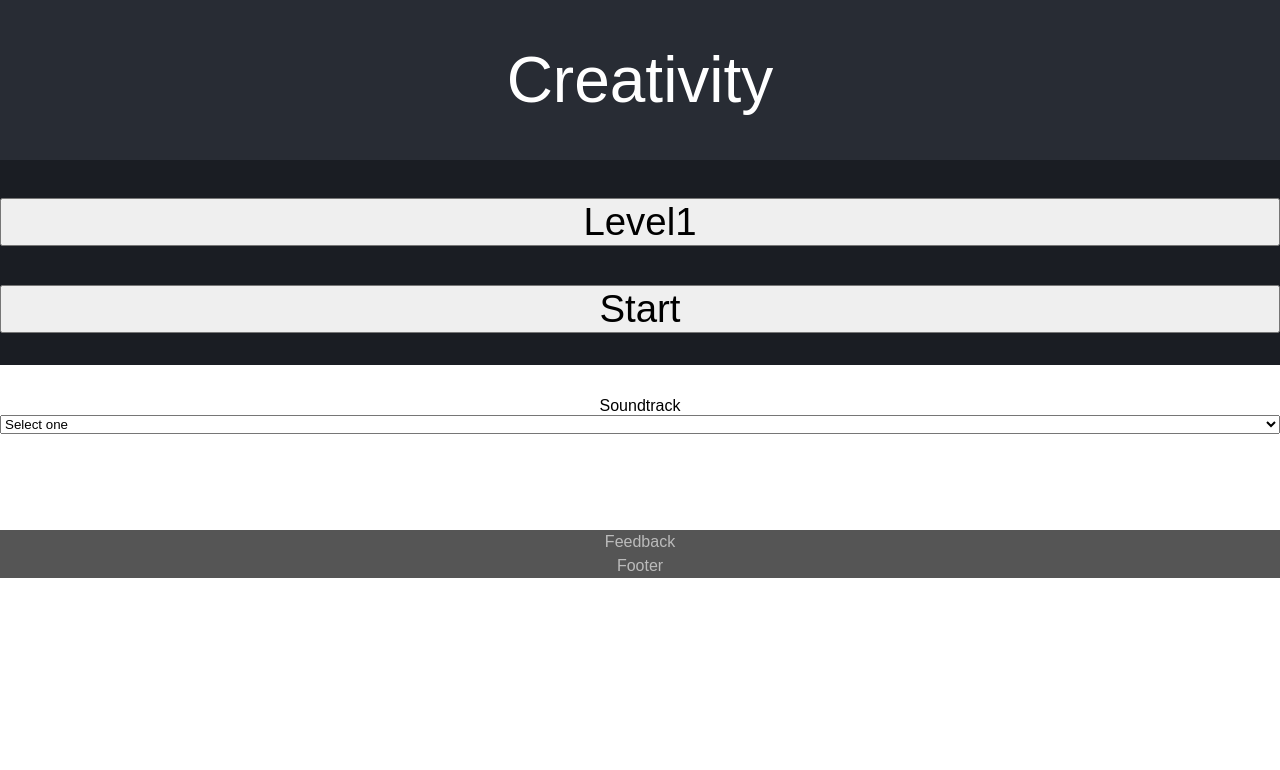
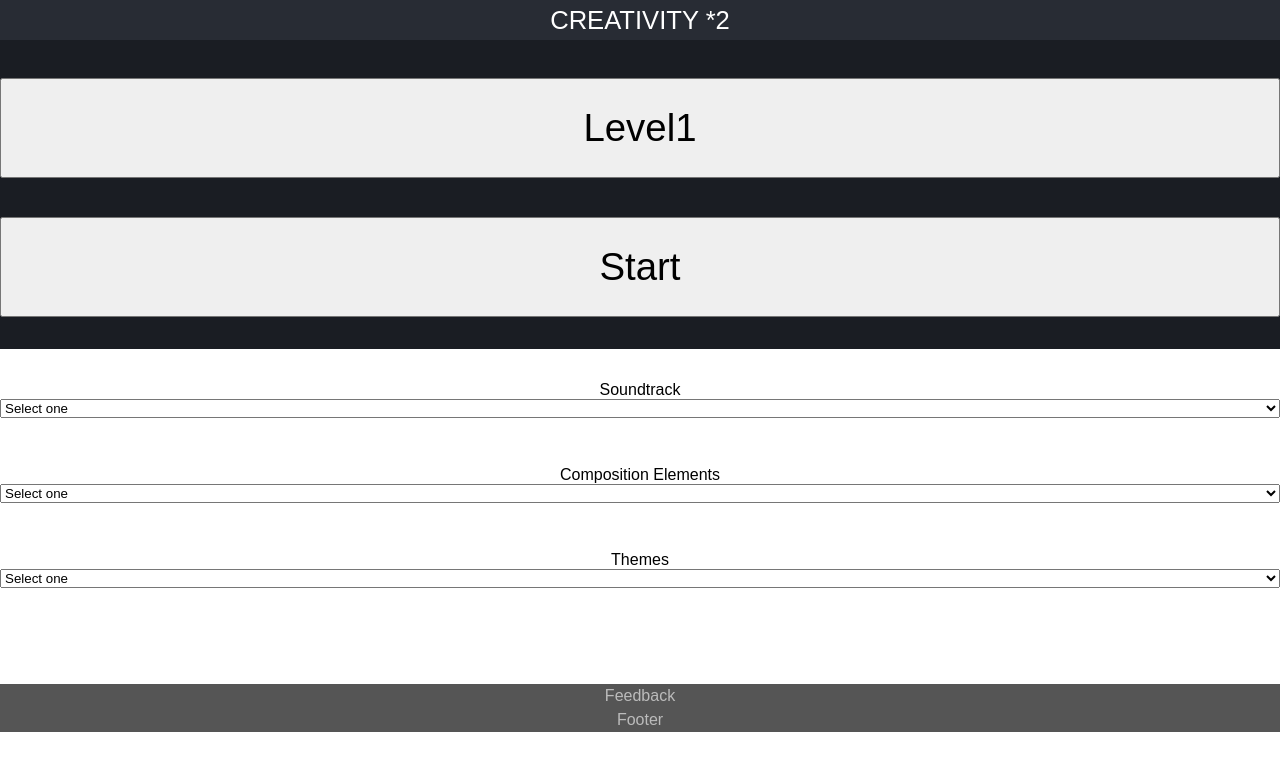
Before and after one commit to xd43vild69/react-creativity, a React (Create React App) app: page / in a window 1280 px wide. Shown: the top 770 px of the page. Built offline with nearby package versions, Linux system fonts and the light colour scheme.

Commit message:
Include child event call

```diff
--- a/src/App.css
+++ b/src/App.css
@@ -14,12 +14,12 @@
 
 .App-header {
   background-color: hsl(220, 13%, 18%);
-  min-height: 20vh;
+  min-height: 5vh;
   display: flex;
   flex-direction: column;
   align-items: center;
   justify-content: center;
-  font-size: 5vw;
+  font-size: 2vw;
   color: white;
 }
 
@@ -46,6 +46,7 @@
 .buttonElements button {
   margin-top: 1em;
   font-size: 3vw;
+  height: 100px;
 }
 
 .DDLElements {
--- a/src/App.tsx
+++ b/src/App.tsx
@@ -6,7 +6,7 @@ function App() {
   return (
     <div className="App">
       <header className="App-header">
-        Creativity
+        CREATIVITY *2
       </header>
       <section>
         <CreativityManager />
--- a/src/components/ButtonStart.tsx
+++ b/src/components/ButtonStart.tsx
@@ -1,13 +1,11 @@
-import { FC, useState } from 'react'
-import { createSolutionBuilderWithWatchHost } from 'typescript';
+import React, { FC, useState } from 'react'
 
 interface Props {
-    name: string
+    name: string;
+    handleButtonStart: (e: React.MouseEvent<HTMLButtonElement>) => void;
 }
 
-const ButtonStart: FC<{ name: string }> = ({ name }: Props) => {
-
-    const [levelName, setLevelName] = useState<string>("Start");
+const ButtonStart = ({ name, handleButtonStart }: Props) => {
 
     const addTask = (): void => {
 
@@ -15,7 +13,10 @@ const ButtonStart: FC<{ name: string }> = ({ name }: Props) => {
 
     return (
         <>
-            <button className="btnElement" onClick={addTask}>{levelName}</button>
+            <button className="btnElement" onClick={handleButtonStart}>{name}</button>
+            {/* <button className="btnElement" onClick={() => {
+                handleButtonStart();
+            }}>x</button> */}
         </>
     )
 }
--- a/src/components/CreativityManager.tsx
+++ b/src/components/CreativityManager.tsx
@@ -1,4 +1,4 @@
-
+import React, { FC, useState } from 'react'
 import DropdownElements, { IElements } from './DropdownElements'
 import ButtonElements from './ButtonElements'
 import Feedback from './Feedback'
@@ -6,18 +6,25 @@ import ButtonStart from './ButtonStart'
 
 const CreativityManager = () => {
 
-const arrayElements: Array<IElements> = [{label:"1", value:"2"}, {label:"1x", value:"2x"}, {label:"1x", value:"2y"}]
+    const arrayElements: Array<IElements> = [{ label: "1", value: "2" }, { label: "1x", value: "2x" }, { label: "1x", value: "2y" }]
+
+    const handleButtonStart = () => {
+        console.log("handleButtonStart");
+        setStartButtonName("Restart");
+    }
+
+    const [startButtonName, setStartButtonName] = useState<string>("Start");
 
     return (
         <div>
             <div className="buttonElements">
                 <ButtonElements name="Level" />
-                <ButtonStart name="Start" />
+                <ButtonStart name={startButtonName} handleButtonStart={handleButtonStart} />
             </div>
             <div className="DDLElements">
                 <DropdownElements name="Soundtrack" options={arrayElements} />
-                {/* <DropdownElements name="Composition Elements" options={arrayElements} />
-                <DropdownElements name="Themes" options={arrayElements} /> */}
+                <DropdownElements name="Composition Elements" options={arrayElements} />
+                <DropdownElements name="Themes" options={arrayElements} />
             </div>
             <div className="container"></div>
             <footer className="feedback">
```
